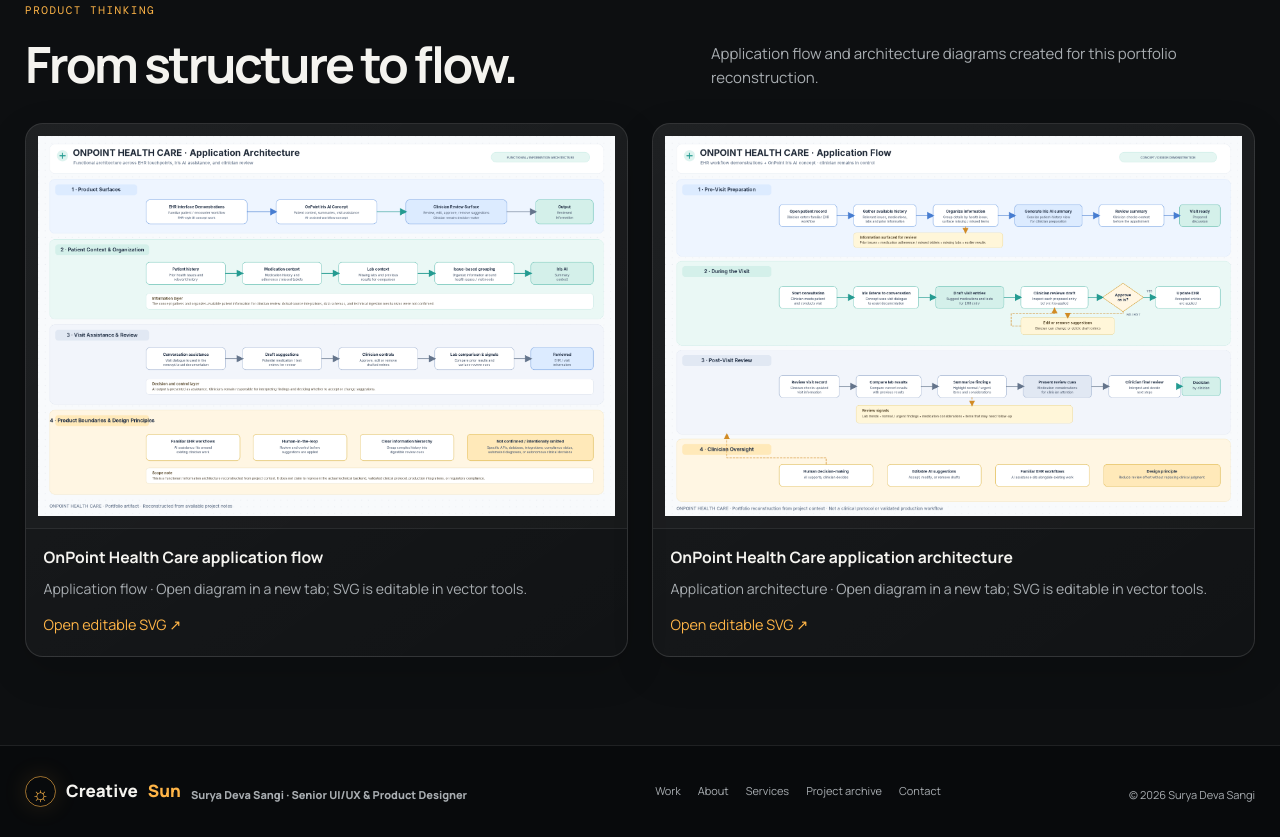
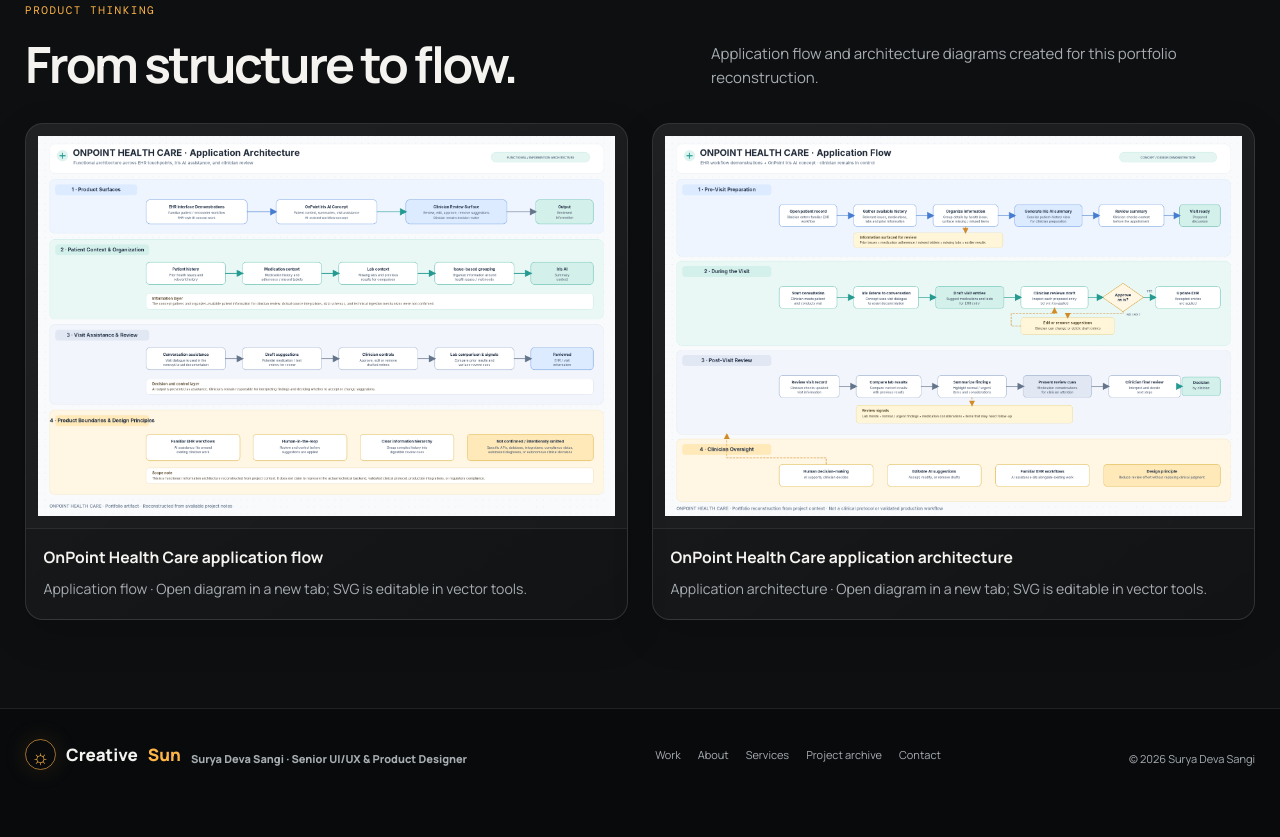
Before and after one commit to SangiSuryaDeva/my-portfolio, a plain HTML site: page case-study-onpoint.html in a window 1280 px wide. Shown: the part 4936-5773 px from the top of the page. After the commit the page ends 5736 px from the top, so only its background shows below. Drawn offline with nearby package versions, Linux system fonts and the light colour scheme.

Commit message:
Update case-study-onpoint.html

```diff
--- a/case-study-onpoint.html
+++ b/case-study-onpoint.html
@@ -224,9 +224,7 @@
                             src="assets/assets/case-study-diagrams/onpoint/onpoint-healthcare-application-architecture-preview.png"
                             alt="OnPoint Health Care application flow"></a>
                     <figcaption><strong>OnPoint Health Care application flow</strong><span>Application flow · Open
-                            diagram in a new tab; SVG is editable in vector tools.</span><a class="text-link"
-                            href="assets/case-study-diagrams/onpoint/onpoint-healthcare-application-flow.svg"
-                            target="_blank" rel="noopener">Open editable SVG ↗</a></figcaption>
+                            diagram in a new tab; SVG is editable in vector tools.</span></figcaption>
                 </figure>
                 <figure class="portfolio-diagram-card"><a
                         href="assets/case-study-screens/onpoint/onpoint-healthcare-application-architecture-preview.png
@@ -235,10 +233,7 @@
                             src="assets/assets/case-study-diagrams/onpoint/onpoint-healthcare-application-flow-preview.png"
                             alt="OnPoint Health Care application architecture"></a>
                     <figcaption><strong>OnPoint Health Care application architecture</strong><span>Application
-                            architecture · Open diagram in a new tab; SVG is editable in vector tools.</span><a
-                            class="text-link"
-                            href="assets/case-study-diagrams/onpoint/onpoint-healthcare-application-architecture.svg"
-                            target="_blank" rel="noopener">Open editable SVG ↗</a></figcaption>
+                            architecture · Open diagram in a new tab; SVG is editable in vector tools.</span></figcaption>
                 </figure>
             </div>
         </div>
```
